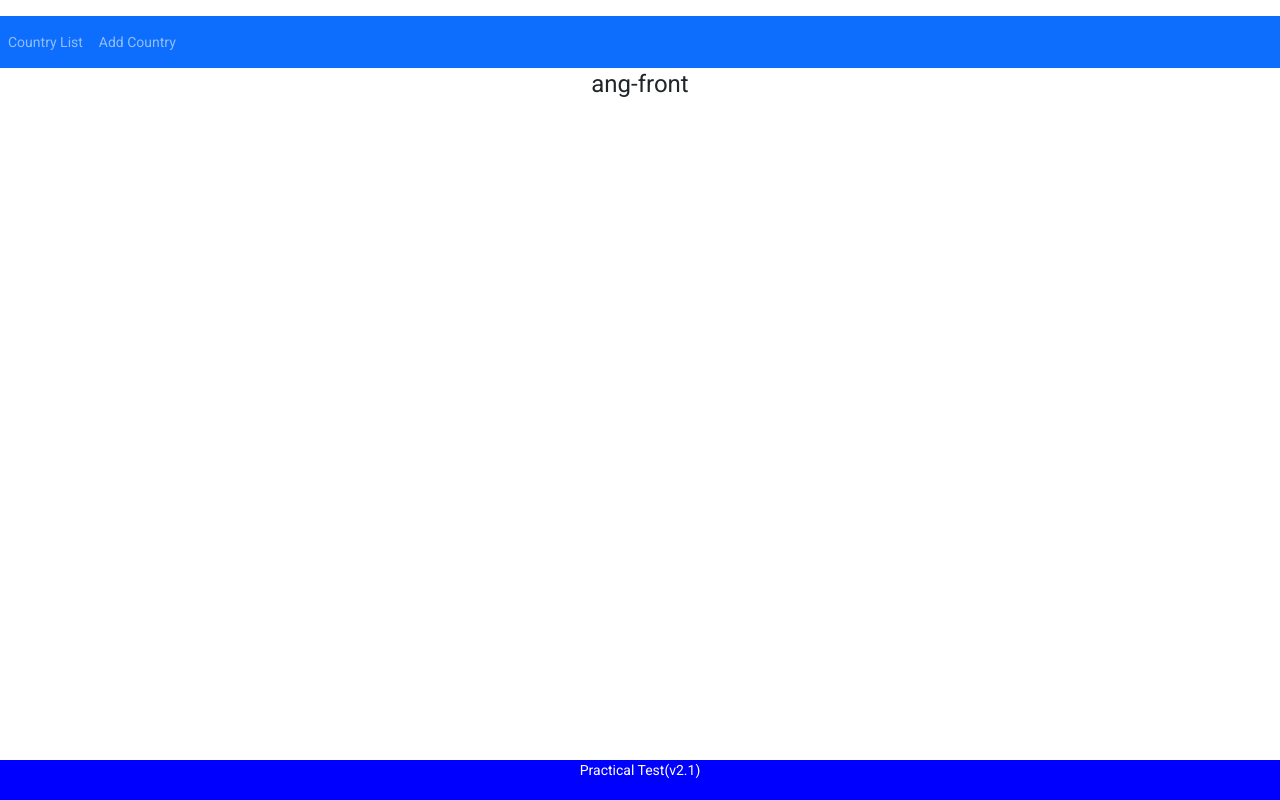
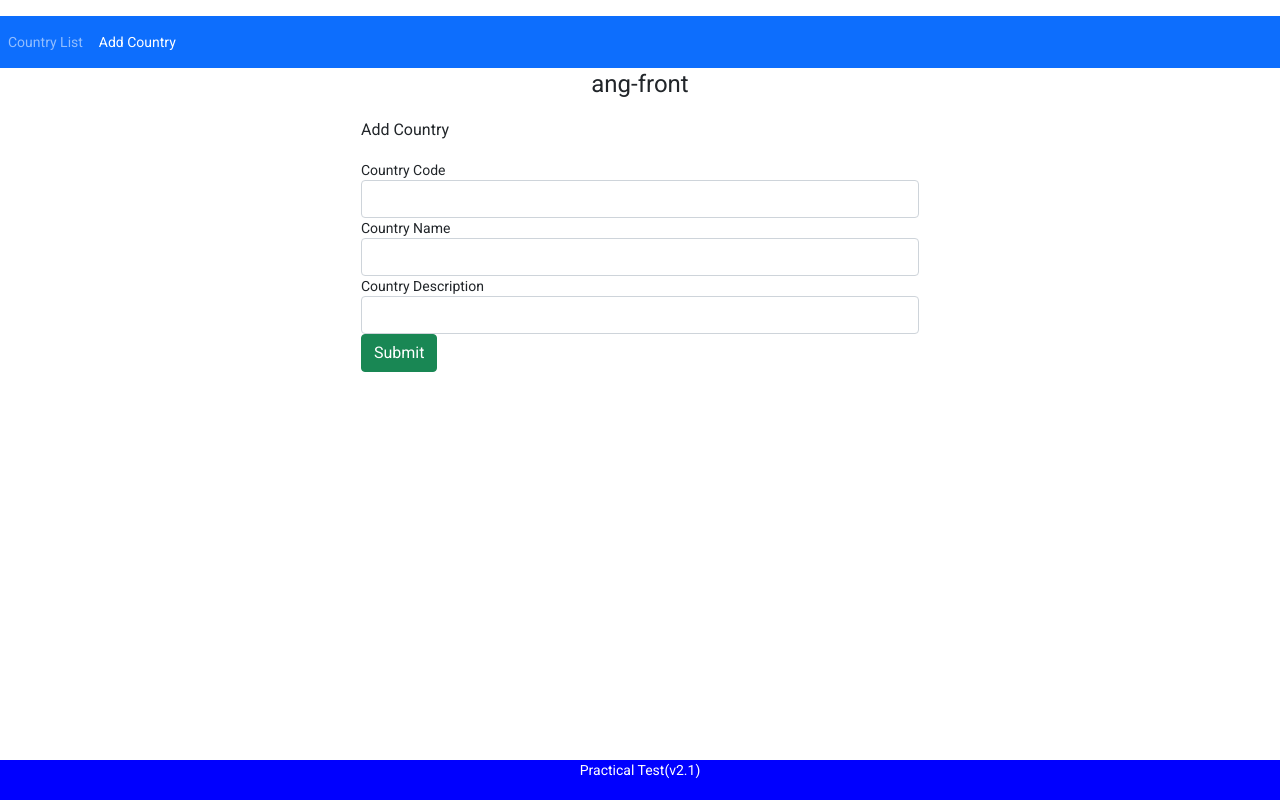
Before and after one commit to dilumini/PTest-Angular_Front_End, an Angular app: page /add-country in a window 1280 px wide. Before the commit this address led to /. Built offline with nearby package versions, Linux system fonts and the light colour scheme.

Commit message:
connecting angular  with springboot backend

```diff
--- a/src/app/add-country/add-country.component.html
+++ b/src/app/add-country/add-country.component.html
@@ -1 +1,25 @@
-<p>add-country works!</p>
+<div class="col-md-6 offset-md-3">
+<h3> Add Country </h3>
+<form (ngSubmit) = "onSubmit()">
+
+    <div class="form-group">
+        <label> Country Code</label>
+        <input type="text" class ="form-control" id = "countryCode"
+            [(ngModel)] = "country.countryCode" name = "countryCode">
+    </div>
+    <div class="form-group">
+        <label> Country Name</label>
+        <input type="text" class ="form-control" id = "countryName"
+            [(ngModel)] = "country.countryName" name = "countryName">
+    </div>
+
+    <div class="form-group">
+        <label> Country Description</label>
+        <input type="text" class ="form-control" id = "countryDesc"
+            [(ngModel)] = "country.countryDesc" name = "countryDesc">
+    </div>
+
+    <button class = "btn btn-success" type ="submit">Submit</button>
+
+</form>
+</div>
--- a/src/app/add-country/add-country.component.ts
+++ b/src/app/add-country/add-country.component.ts
@@ -1,4 +1,7 @@
 import { Component, OnInit } from '@angular/core';
+import { Router } from '@angular/router';
+import { Country } from '../country';
+import { CountryService } from '../country.service';
 
 @Component({
   selector: 'app-add-country',
@@ -7,9 +10,29 @@ import { Component, OnInit } from '@angular/core';
 })
 export class AddCountryComponent implements OnInit {
 
-  constructor() { }
+  country: Country = new Country();
+
+  constructor(private countryService: CountryService,
+    private router: Router) { }
 
   ngOnInit(): void {
   }
 
+  saveCountry(){
+    this.countryService.addCountry(this.country).subscribe( data =>{
+      console.log(data);
+      this.goToCountryList();
+    },
+    error => console.log(error));
+  }
+
+  goToCountryList(){
+    this.router.navigate(['/country']);
+  }
+
+  onSubmit(){
+    console.log(this.country);
+    this.saveCountry();
+  }
+
 }
--- a/src/app/app-routing.module.ts
+++ b/src/app/app-routing.module.ts
@@ -1,9 +1,11 @@
 import { NgModule } from '@angular/core';
 import { RouterModule, Routes } from '@angular/router';
+import { AddCountryComponent } from './add-country/add-country.component';
 import { CountryListComponent } from './country-list/country-list.component';
 
 const routes: Routes = [
   {path: "country", component:CountryListComponent},
+  {path :"add-country", component:AddCountryComponent},
   {path: '', redirectTo: 'country', pathMatch:'full'}
 ];
 
--- a/src/app/app.component.html
+++ b/src/app/app.component.html
@@ -4,7 +4,7 @@
             <a routerLink="country" routerLinkActive="active" class="nav-link" >Country List</a>
         </li>
         <li class = "nav-item">
-            <a routerLink="create-employee" routerLinkActive="active" class="nav-link" >Add Country</a>
+            <a routerLink="add-country" routerLinkActive="active" class="nav-link" >Add Country</a>
         </li>
     </ul>
 </nav>
--- a/src/app/app.module.ts
+++ b/src/app/app.module.ts
@@ -6,7 +6,8 @@ import { AppComponent } from './app.component';
 import { BrowserAnimationsModule } from '@angular/platform-browser/animations';
 import { CountryListComponent } from './country-list/country-list.component';
 import { HttpClientModule } from '@angular/common/http';
-import { AddCountryComponent } from './add-country/add-country.component'
+import { AddCountryComponent } from './add-country/add-country.component';
+import { FormsModule} from '@angular/forms';
 
 @NgModule({
   declarations: [
@@ -18,7 +19,8 @@ import { AddCountryComponent } from './add-country/add-country.component'
     BrowserModule,
     AppRoutingModule,
     BrowserAnimationsModule,
-    HttpClientModule
+    HttpClientModule,
+    FormsModule
   ],
   providers: [],
   bootstrap: [AppComponent]
--- a/src/app/country.service.ts
+++ b/src/app/country.service.ts
@@ -15,4 +15,8 @@ export class CountryService {
   getCountryList(): Observable<Country[]> {
     return this.http.get<Country[]>(this.baseURL);
   }
+
+  addCountry(country: Country): Observable<Object>{
+    return this.http.post(`${this.baseURL}`, country);
+  }
 }
```
